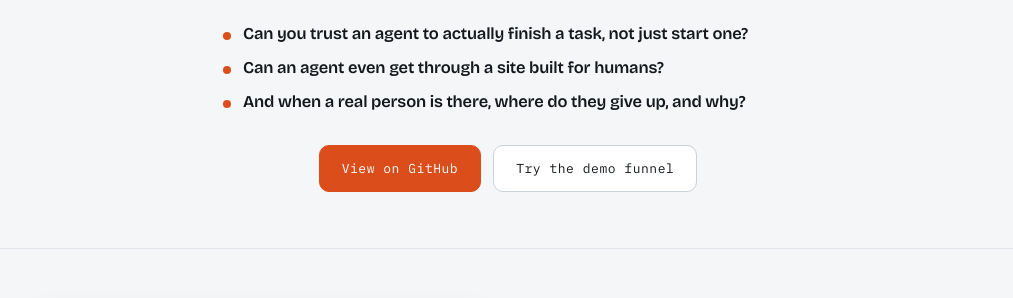
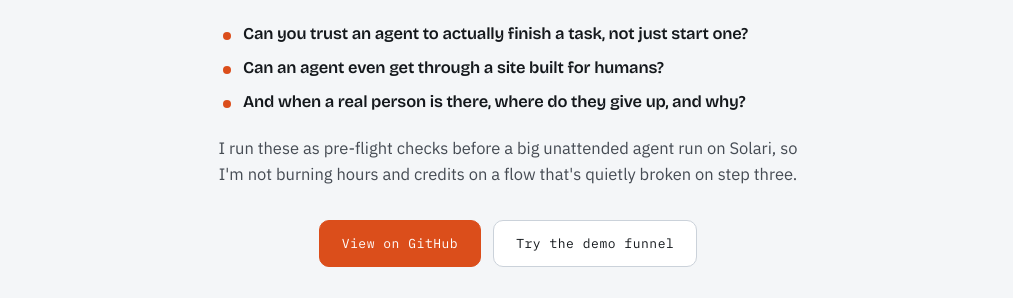
Before and after one commit to d-walia/solari-agent-lab, a website: page index.html in a window 1280 px wide. Shown: the part 272-570 px from the top of the page, without its empty margins (132-1145 px from the left). Drawn offline with nearby package versions, Linux system fonts and the light colour scheme.

Commit message:
Hero: frame the three tools as pre-flight checks before a big unattended run

```diff
--- a/index.html
+++ b/index.html
@@ -102,6 +102,7 @@
       <p>Can an agent even get through a site built for humans?</p>
       <p>And when a real person is there, where do they give up, and why?</p>
     </div>
+    <p class="sub" style="max-width:60ch;margin-top:22px">I run these as pre-flight checks before a big unattended agent run on Solari, so I'm not burning hours and credits on a flow that's quietly broken on step three.</p>
     <div class="cta">
       <a class="btn solid" href="https://github.com/d-walia/solari-agent-lab">View on GitHub</a>
       <a class="btn" href="https://d-walia.github.io/solari-agent-lab/demo-funnel/">Try the demo funnel</a>
```
